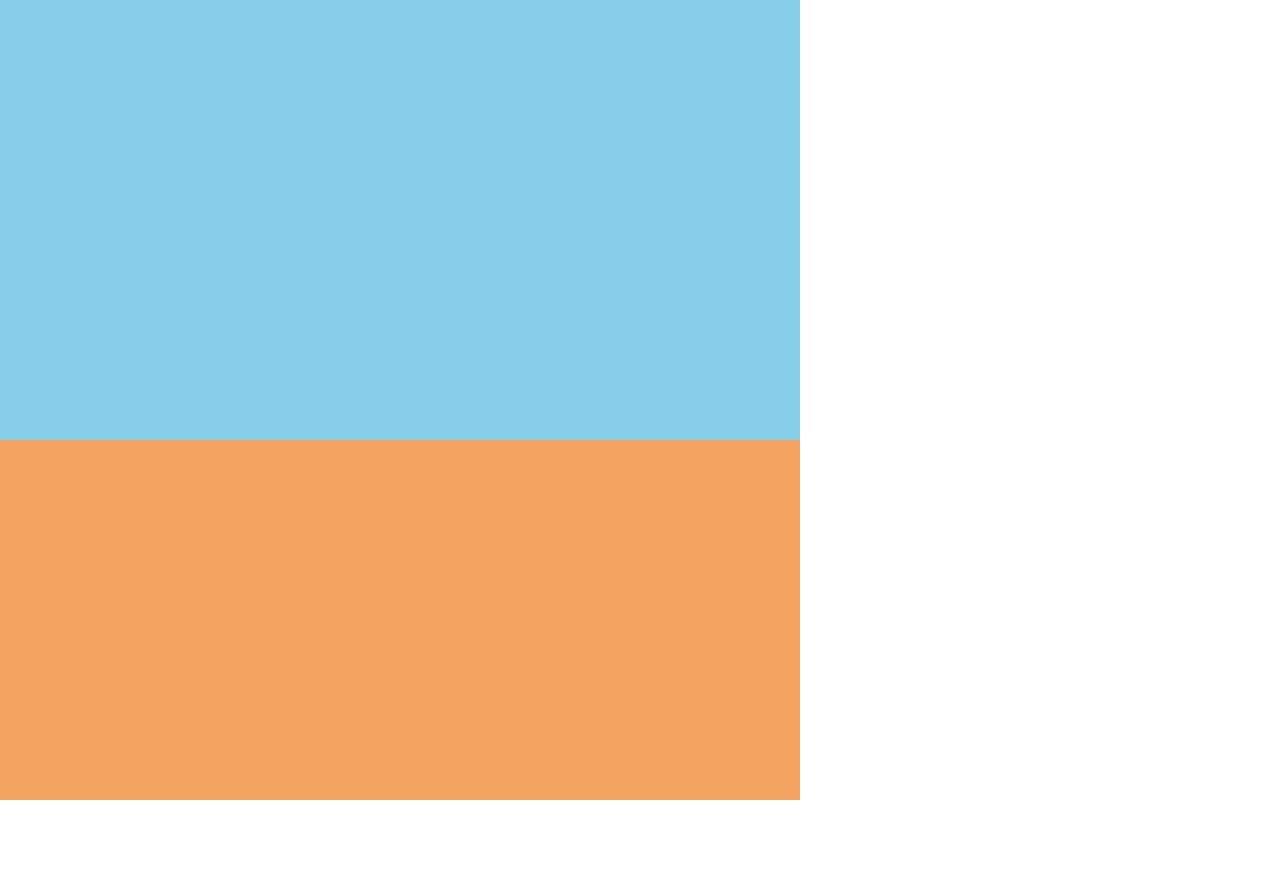
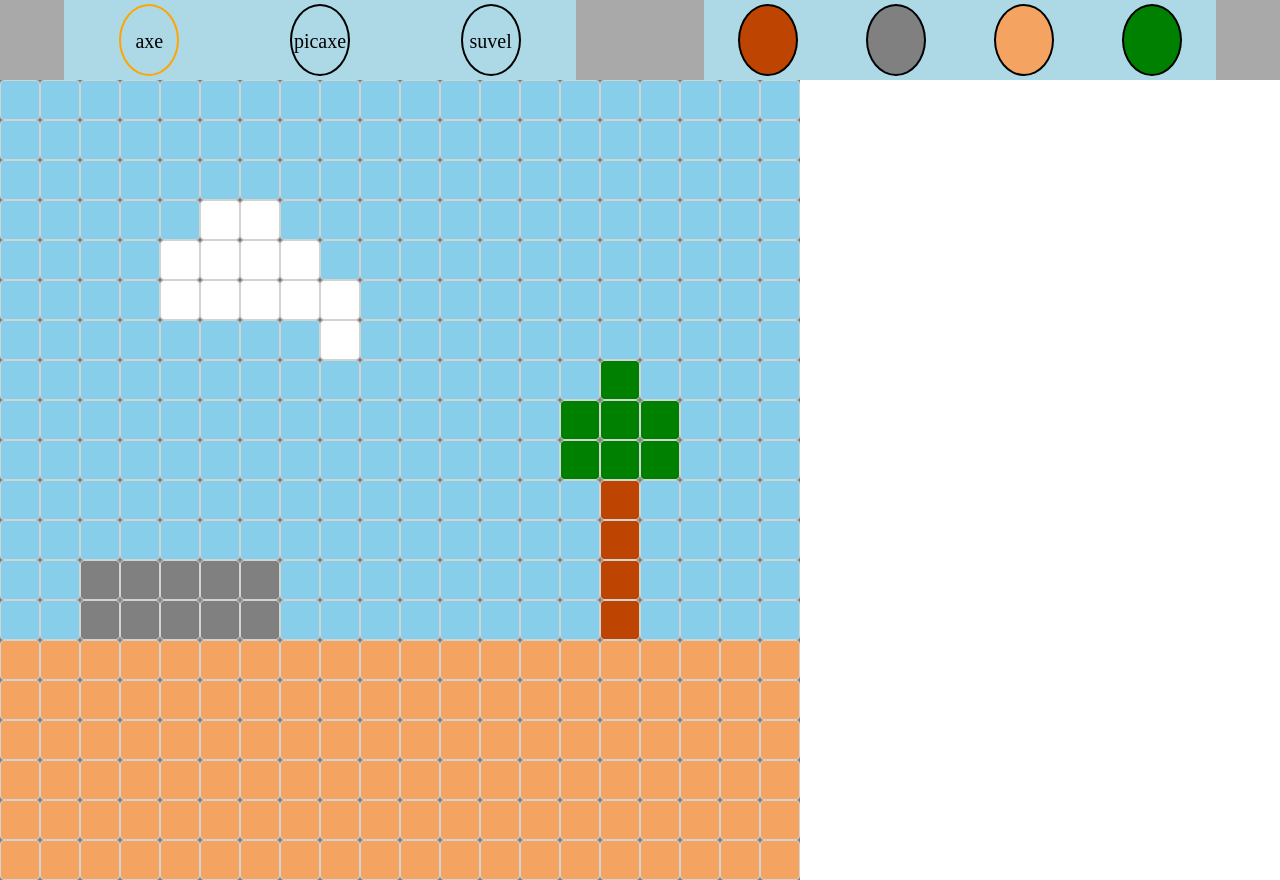
Before and after one commit to OferTauber/Minecraft, a plain HTML site: page index.html in a window 1280 px wide. Before the commit the page ends 800 px from the top, so only its background shows below. Drawn offline with Linux system fonts and the light colour scheme.

Commit message:
only wood digging

```diff
--- a/index.html
+++ b/index.html
@@ -12,6 +12,19 @@
     <title>Minecraft</title>
   </head>
   <body>
+    <div class="control-panel">
+      <div class="tools">
+        <div class="tool axe selected">axe</div>
+        <div class="tool picaxe">picaxe</div>
+        <div class="tool suvel">suvel</div>
+      </div>
+      <div class="inventory">
+        <div class="inventory-item wood wood-inventory"></div>
+        <div class="inventory-item stone stone-inventory"></div>
+        <div class="inventory-item earth earth-inventory"></div>
+        <div class="inventory-item leaf leaf-inventory"></div>
+      </div>
+    </div>
     <div class="game-board"></div>
     <script src="./script/game.js" defer type="module"></script>
   </body>
--- /dev/null
+++ b/script/cube.js
@@ -0,0 +1,95 @@
+import {
+  SKY,
+  CLUDE,
+  EARTH,
+  STONE,
+  WOOD,
+  LEAF,
+  NO_NEIGHBORS,
+  SHOVEL,
+  AXE,
+  PICKAXE,
+} from './game.js';
+
+export function Cube(type, game) {
+  this.type = type;
+  this.game = game;
+  this.neighbors = {
+    up: NO_NEIGHBORS,
+    down: NO_NEIGHBORS,
+    left: NO_NEIGHBORS,
+    right: NO_NEIGHBORS,
+  };
+}
+Cube.prototype.cubeClick = function () {
+  if (this.game.currentTool > 10) {
+    this.build(); //todo !!!!
+  }
+  if (this.game.currentTool < 10) {
+    this.dig();
+  }
+};
+
+Cube.prototype.dig = function () {
+  if (!(toolIsValid(this.game.currentTool, this.type) && cubeIsAccecable(this)))
+    return;
+
+  const inventory = this.game.inventory[classConvertor(this.type)];
+  inventory[0]++;
+  inventory[1].textContent = inventory[0] + '';
+
+  setCubeType(this, SKY);
+};
+
+Cube.prototype.append = function (elementToTppendOn) {
+  this.cubeElement = document.createElement('div');
+  this.cubeElement.classList.add(classConvertor(this.type));
+  this.cubeElement.classList.add('cube');
+  this.cubeElement.addEventListener('click', (e) => {
+    this.cubeClick();
+  });
+  elementToTppendOn.append(this.cubeElement);
+};
+
+function toolIsValid(tool, cubeType) {
+  return tool === cubeType % 10;
+}
+
+function cubeIsAccecable(cube) {
+  return (
+    (cube.neighbors.up && cube.neighbors.up.type < 1) ||
+    (cube.neighbors.down && cube.neighbors.down.type < 1) ||
+    (cube.neighbors.left && cube.neighbors.left.type < 1) ||
+    (cube.neighbors.right && cube.neighbors.right.type < 1)
+  );
+}
+
+function setCubeType(cube, newType) {
+  cube.type = newType;
+  cube.cubeElement.classList.remove(
+    'wood',
+    'sky',
+    'clude',
+    'earth',
+    'stone',
+    'leaf'
+  );
+  cube.cubeElement.classList.add(classConvertor(newType));
+}
+
+function classConvertor(type) {
+  switch (type) {
+    case SKY:
+      return 'sky';
+    case CLUDE:
+      return 'clude';
+    case EARTH:
+      return 'earth';
+    case STONE:
+      return 'stone';
+    case WOOD:
+      return 'wood';
+    case LEAF:
+      return 'leaf';
+  }
+}
--- a/script/elements.js
+++ /dev/null
@@ -1,37 +0,0 @@
-import { SKY, EARTH, STONE, WOOD, LEAF } from './game.js';
-
-export function Cube(type, game) {
-  this.type = type;
-  this.game = game;
-}
-
-Cube.prototype.append = function (elementToTppendOn) {
-  this.cubeElement = document.createElement('div');
-  let type;
-  switch (this.type) {
-    case SKY:
-      type = 'sky';
-      break;
-    case EARTH:
-      type = 'earth';
-      break;
-    case STONE:
-      type = 'stone';
-      break;
-    case WOOD:
-      type = 'wood';
-      break;
-    case LEAF:
-      type = 'leaf';
-      break;
-  }
-  this.cubeElement.classList.add(type);
-  this.cubeElement.classList.add('cube');
-  elementToTppendOn.append(this.cubeElement);
-};
-
-// ========================================
-export function Tool(type, game) {
-  this.type = type;
-  this.game = game;
-}
--- a/script/game.js
+++ b/script/game.js
@@ -1,24 +1,55 @@
-import { Cube, Tool } from './elements.js';
-const BOARD_SIZE = 20;
+import { Cube } from './cube.js';
+import { Tool } from './tools_and_inventorry.js';
+const BOARD_HEIGET = 20;
+const BOARD_WIRDH = BOARD_HEIGET;
 export const SKY = 0;
+export const CLUDE = 0.5;
 export const EARTH = 1;
+export const SHOVEL = 1;
 export const STONE = 2;
+export const PICKAXE = 2;
 export const WOOD = 3;
-export const LEAF = -3;
+export const LEAF = 13;
+export const AXE = 3;
+export const NO_NEIGHBORS = 'no neighbors';
 
 const game = {
   gameBodarElement: document.querySelector('.game-board'),
   cubesArr: [],
+  currentTool: AXE, //!undefined,
+  inventory: {
+    wood: [0, document.querySelector('.wood-inventory')],
+    stone: [0, document.querySelector('.stone-inventory')],
+    earth: [0, document.querySelector('.earth-inventory')],
+    leaf: [0, document.querySelector('.leaf-inventory')],
+  },
 
   ganerateCubes(tamplate) {
-    for (let i = 0; i < BOARD_SIZE; i++) {
+    this.criareAndAppendAllCubes(tamplate);
+    this.setCubesNeighbors();
+  },
+
+  criareAndAppendAllCubes(tamplate) {
+    for (let i = 0; i < BOARD_HEIGET; i++) {
       const cubesLine = [];
-      for (let j = 0; j < BOARD_SIZE; j++) {
+      for (let j = 0; j < BOARD_WIRDH; j++) {
         const newCube = new Cube(tamplate[i][j], this);
         newCube.append(this.gameBodarElement);
         cubesLine.push(newCube);
       }
       this.cubesArr.push(cubesLine);
+    }
+  },
+
+  setCubesNeighbors() {
+    for (let i = 0; i < BOARD_HEIGET; i++) {
+      for (let j = 0; j < BOARD_WIRDH; j++) {
+        const cube = this.cubesArr[i][j];
+        if (i > 0) cube.neighbors.up = this.cubesArr[i - 1][j];
+        if (i < BOARD_HEIGET - 1) cube.neighbors.down = this.cubesArr[i + 1][j];
+        if (j > 0) cube.neighbors.left = this.cubesArr[i][j - 1];
+        if (j < BOARD_WIRDH - 1) cube.neighbors.right = this.cubesArr[i][j + 1];
+      }
     }
   },
 };
@@ -27,17 +58,17 @@ const tamplate = [
   [0, 0, 0, 0, 0, 0, 0, 0, 0, 0, 0, 0, 0, 0, 0, 0, 0, 0, 0, 0], //1
   [0, 0, 0, 0, 0, 0, 0, 0, 0, 0, 0, 0, 0, 0, 0, 0, 0, 0, 0, 0], //2
   [0, 0, 0, 0, 0, 0, 0, 0, 0, 0, 0, 0, 0, 0, 0, 0, 0, 0, 0, 0], //3
-  [0, 0, 0, 0, 0, 0, 0, 0, 0, 0, 0, 0, 0, 0, 0, 0, 0, 0, 0, 0], //3
-  [0, 0, 0, 0, 0, 0, 0, 0, 0, 0, 0, 0, 0, 0, 0, 0, 0, 0, 0, 0], //3
-  [0, 0, 0, 0, 0, 0, 0, 0, 0, 0, 0, 0, 0, 0, 0, 0, 0, 0, 0, 0], //3
-  [0, 0, 0, 0, 0, 0, 0, 0, 0, 0, 0, 0, 0, 0, 0, 0, 0, 0, 0, 0], //3
-  [0, 0, 0, 0, 0, 0, 0, 0, 0, 0, 0, 0, 0, 0, 0, 0, 0, 0, 0, 0], //3
-  [0, 0, 0, 0, 0, 0, 0, 0, 0, 0, 0, 0, 0, 0, 0, 0, 0, 0, 0, 0], //3
-  [0, 0, 0, 0, 0, 0, 0, 0, 0, 0, 0, 0, 0, 0, 0, 0, 0, 0, 0, 0], //3
-  [0, 0, 0, 0, 0, 0, 0, 0, 0, 0, 0, 0, 0, 0, 0, 0, 0, 0, 0, 0], //4
-  [1, 1, 1, 1, 1, 1, 1, 1, 1, 1, 1, 1, 1, 1, 1, 1, 1, 1, 1, 1], //5
-  [1, 1, 1, 1, 1, 1, 1, 1, 1, 1, 1, 1, 1, 1, 1, 1, 1, 1, 1, 1], //6
-  [1, 1, 1, 1, 1, 1, 1, 1, 1, 1, 1, 1, 1, 1, 1, 1, 1, 1, 1, 1], //6
+  [0, 0, 0, 0, 0, 0.5, 0.5, 0, 0, 0, 0, 0, 0, 0, 0, 0, 0, 0, 0, 0], //3
+  [0, 0, 0, 0, 0.5, 0.5, 0.5, 0.5, 0, 0, 0, 0, 0, 0, 0, 0, 0, 0, 0, 0], //3
+  [0, 0, 0, 0, 0.5, 0.5, 0.5, 0.5, 0.5, 0, 0, 0, 0, 0, 0, 0, 0, 0, 0, 0], //3
+  [0, 0, 0, 0, 0, 0, 0, 0, 0.5, 0, 0, 0, 0, 0, 0, 0, 0, 0, 0, 0], //3
+  [0, 0, 0, 0, 0, 0, 0, 0, 0, 0, 0, 0, 0, 0, 0, 13, 0, 0, 0, 0], //3
+  [0, 0, 0, 0, 0, 0, 0, 0, 0, 0, 0, 0, 0, 0, 13, 13, 13, 0, 0, 0], //3
+  [0, 0, 0, 0, 0, 0, 0, 0, 0, 0, 0, 0, 0, 0, 13, 13, 13, 0, 0, 0], //3
+  [0, 0, 0, 0, 0, 0, 0, 0, 0, 0, 0, 0, 0, 0, 0, 3, 0, 0, 0, 0], //3
+  [0, 0, 0, 0, 0, 0, 0, 0, 0, 0, 0, 0, 0, 0, 0, 3, 0, 0, 0, 0], //3
+  [0, 0, 2, 2, 2, 2, 2, 0, 0, 0, 0, 0, 0, 0, 0, 3, 0, 0, 0, 0], //3
+  [0, 0, 2, 2, 2, 2, 2, 0, 0, 0, 0, 0, 0, 0, 0, 3, 0, 0, 0, 0], //4
   [1, 1, 1, 1, 1, 1, 1, 1, 1, 1, 1, 1, 1, 1, 1, 1, 1, 1, 1, 1], //6
   [1, 1, 1, 1, 1, 1, 1, 1, 1, 1, 1, 1, 1, 1, 1, 1, 1, 1, 1, 1], //6
   [1, 1, 1, 1, 1, 1, 1, 1, 1, 1, 1, 1, 1, 1, 1, 1, 1, 1, 1, 1], //6
--- /dev/null
+++ b/script/tools_and_inventorry.js
@@ -0,0 +1,31 @@
+import {
+  SKY,
+  CLUDE,
+  EARTH,
+  STONE,
+  WOOD,
+  LEAF,
+  NO_NEIGHBORS,
+  SHOVEL,
+  AXE,
+  PICKAXE,
+} from './game.js';
+
+export function Tool(type, game) {
+  this.type = type;
+  this.game = game;
+}
+
+function classConvertor(type) {
+  switch (type) {
+    case SHOVEL:
+      return 'shovel';
+    case AXE:
+      return 'axe';
+    case PICKAXE:
+      return 'pickaxe';
+  }
+}
+// Tool.prototype.selectTool() {
+//   this
+// }
--- a/style/game.css
+++ b/style/game.css
@@ -1,5 +1,36 @@
 html {
   font-size: 10px;
+}
+
+.control-panel {
+  height: 80px;
+  width: 100%;
+  background-color: darkgray;
+  display: flex;
+  justify-content: space-around;
+}
+.tools,
+.inventory {
+  height: 100%;
+  width: 40%;
+  background-color: lightblue;
+  display: flex;
+  align-items: center;
+  justify-content: space-around;
+}
+
+.tool,
+.inventory-item {
+  height: 90%;
+  width: 60px;
+  border-radius: 50%;
+  border: 2px black solid;
+  line-height: 70px;
+  font-size: 2rem;
+  text-align: center;
+}
+.selected {
+  border-color: orange;
 }
 
 .game-board {
@@ -12,14 +43,25 @@ html {
 }
 
 .cube {
-  height: 5vmin;
-  width: 5vmin;
-  background-color: azure;
+  border: 1px solid rgb(211, 211, 211);
+  border-radius: 0.5vmin;
 }
 
 .sky {
   background-color: skyblue;
 }
+.clude {
+  background-color: white;
+}
 .earth {
   background-color: sandybrown;
 }
+.stone {
+  background-color: gray;
+}
+.wood {
+  background-color: rgb(190, 68, 2);
+}
+.leaf {
+  background-color: green;
+}
```
